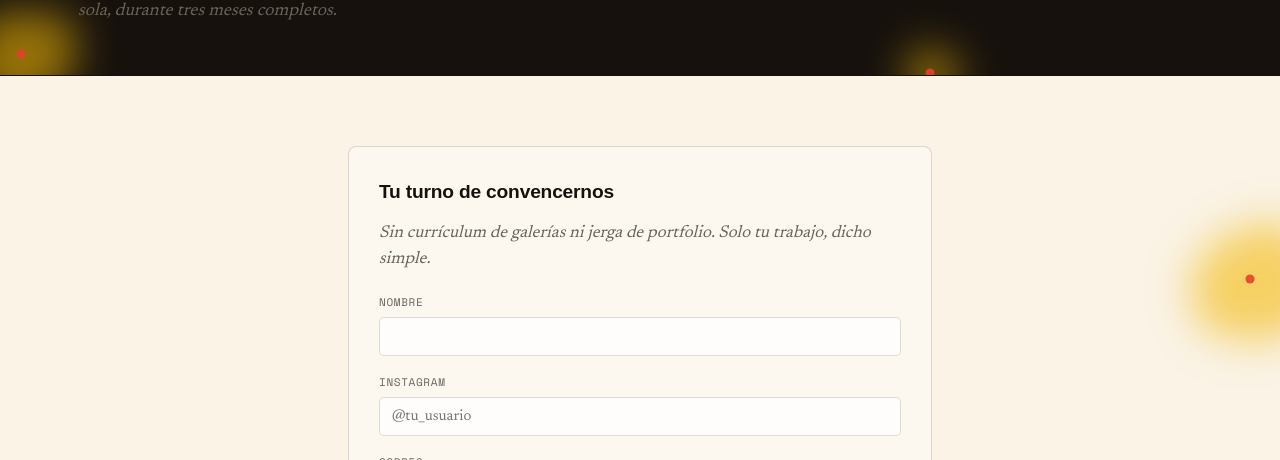
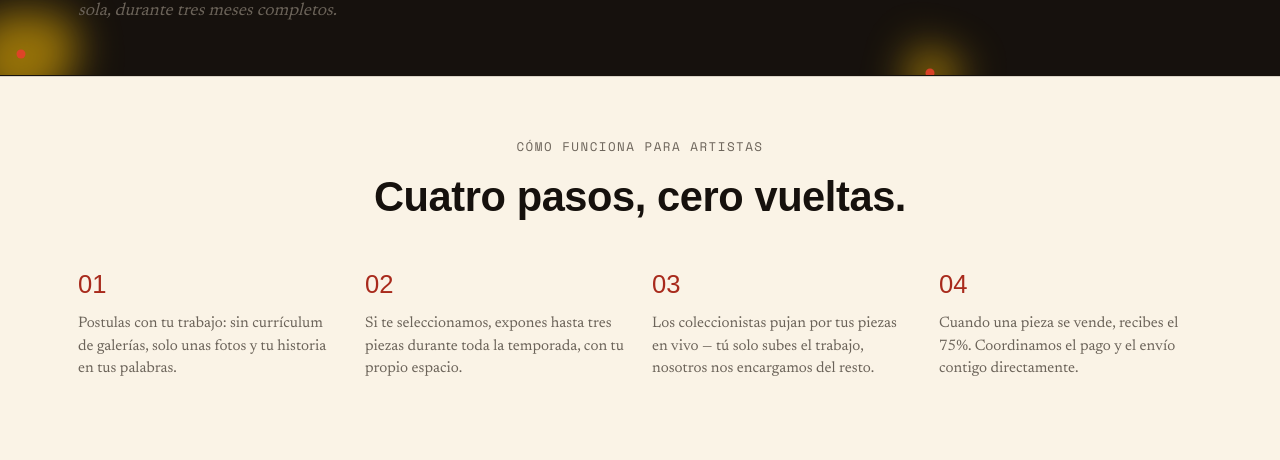
Before and after one commit to juanzuluaga42/mancha-app, a Next.js app: page /postular in a window 1280 px wide. Shown: the part 492-952 px from the top of the page. Built offline with nearby package versions, Linux system fonts and the light colour scheme; no server answers; the database is empty; a web font is replaced by a local one.

Commit message:
Update page.js

```diff
--- a/app/postular/page.js
+++ b/app/postular/page.js
@@ -46,6 +46,19 @@ export default async function PostularPage({ searchParams }) {
       </header>
 
       <Toast success={params?.success} error={params?.error} />
+
+      <section className="como-funciona">
+        <div className="wrap">
+          <p className="eyebrow">Cómo funciona para artistas</p>
+          <h2>Cuatro pasos, cero vueltas.</h2>
+          <div className="steps-row">
+            <div className="step-col"><span className="step-n">01</span><p>Postulas con tu trabajo: sin currículum de galerías, solo unas fotos y tu historia en tus palabras.</p></div>
+            <div className="step-col"><span className="step-n">02</span><p>Si te seleccionamos, expones hasta tres piezas durante toda la temporada, con tu propio espacio.</p></div>
+            <div className="step-col"><span className="step-n">03</span><p>Los coleccionistas pujan por tus piezas en vivo — tú solo subes el trabajo, nosotros nos encargamos del resto.</p></div>
+            <div className="step-col"><span className="step-n">04</span><p>Cuando una pieza se vende, recibes el 75%. Coordinamos el pago y el envío contigo directamente.</p></div>
+          </div>
+        </div>
+      </section>
 
       <section className="content">
         <Splat width="130px" height="115px" top="6%" right="-40px" color="yellow" rotate={-10} radius="r2" />
```
